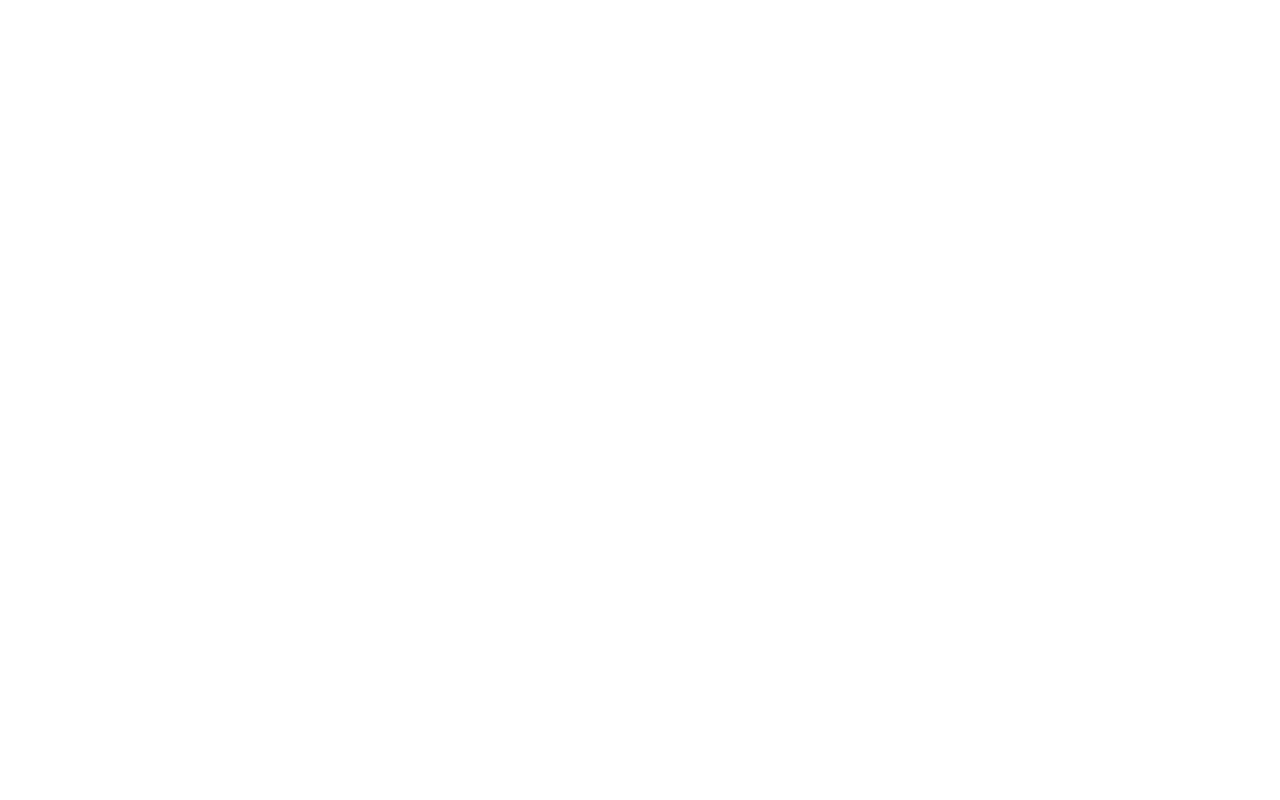
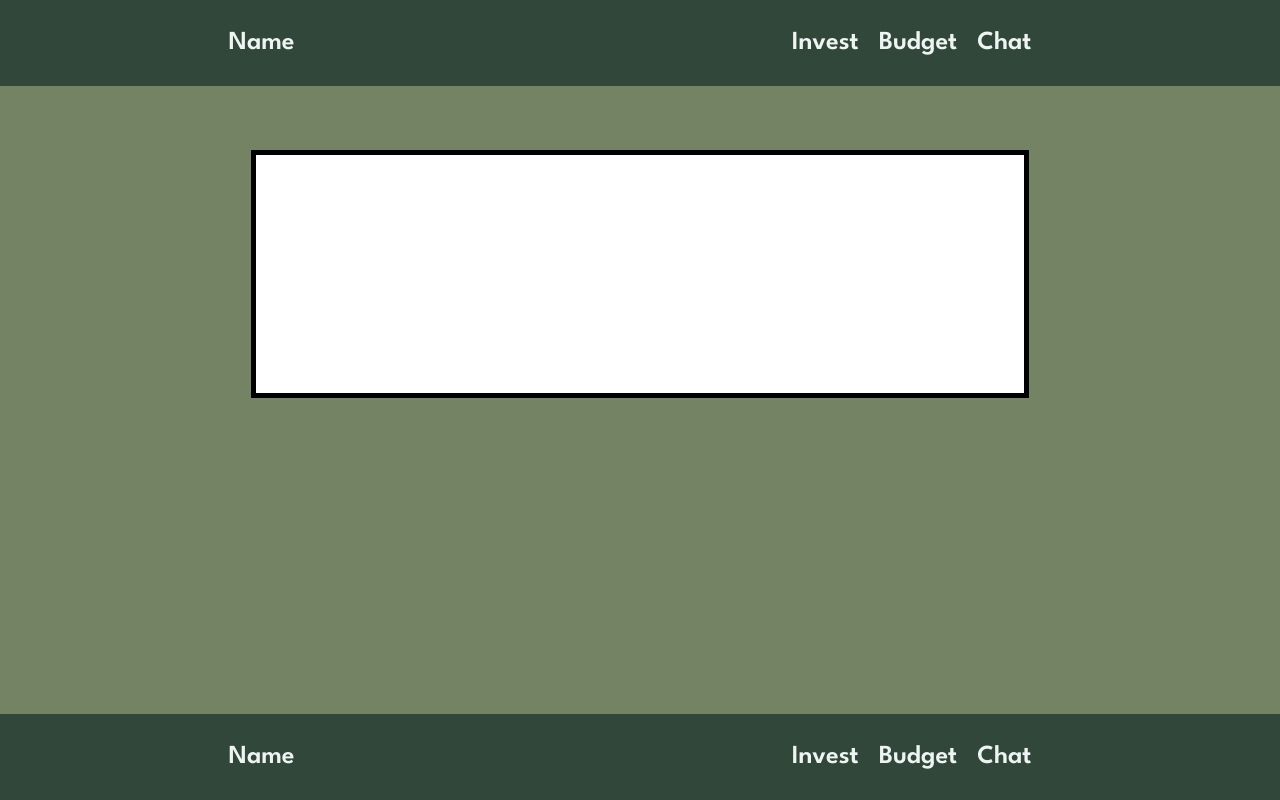
Before and after one commit to tjklint/CapitalCoach, a plain HTML site: page index.html in a window 1280 px wide. Drawn offline with Linux system fonts and the light colour scheme.

Commit message:
Added script and template headers, footers + style

```diff
--- a/index.html
+++ b/index.html
@@ -3,9 +3,41 @@
 <head>
     <meta charset="UTF-8">
     <meta name="viewport" content="width=device-width, initial-scale=1.0">
-    <title>Document</title>
+    <title>Budgeting Investments</title>
+    <link rel="stylesheet" href="./src/style.css">
+    <script src="./src/script.js" defer></script>
+    <link href="https://fonts.googleapis.com/css2?family=League+Spartan:wght@600&display=swap" rel="stylesheet">
+    <link href="https://fonts.googleapis.com/css2?family=League+Spartan:wght@600&family=Poppins&display=swap" rel="stylesheet">
 </head>
 <body>
+    <template id="pageHeaders">
+        <header id="header">
+            <p>Name</p>
+            <nav>
+                <ul>
+                    <li><a href="./investment.html">Invest</a></li>
+                    <li><a href="./budget.htmk">Budget</a></li>
+                    <li><a href="./chat.html">Chat</a></li>
+                </ul>
+            </nav>
+        </header>
+    </template>
 
+    <div id="centerBox">
+
+    </div>
+
+    <template id="pageFooters">
+        <footer id="footer">
+            <p>Name</p>
+            <nav>
+                <ul>
+                    <li><a href="./investment.html">Invest</a></li>
+                    <li><a href="./budget.htmk">Budget</a></li>
+                    <li><a href="./chat.html">Chat</a></li>
+                </ul>
+            </nav>
+        </footer>
+    </template>
 </body>
 </html>
--- /dev/null
+++ b/src/script.js
@@ -0,0 +1,9 @@
+let headerElement = document.getElementById("pageHeaders");
+let headerElementClone = headerElement.content.cloneNode(true);
+let body = document.body;
+let firstChild = body.firstChild;
+body.insertBefore(headerElementClone, firstChild);
+
+let footerElement = document.getElementById("pageFooters");
+let footerElementClone = footerElement.content.cloneNode(true);
+document.body.appendChild(footerElementClone);
--- a/src/style.css
+++ b/src/style.css
@@ -0,0 +1,72 @@
+body {
+    font-family: 'Poppins', sans-serif;
+    background-color: #738363;
+    display: flex;
+    flex-direction: column;
+    min-height: 100vh;
+    align-items: center;
+    justify-content: center;
+}
+
+#header{
+    background-color: #31473A;
+    color: #EDF4F2;
+    display: flex;
+    align-items: center;
+    justify-content: space-around;
+    padding-top: 5px;
+    padding-bottom: 5px;
+    margin: 0;
+    width: 100%;
+    font-family: 'League Spartan', sans-serif;
+    font-size: 26px;
+}
+
+#footer{
+    background-color: #31473A;
+    color: #EDF4F2;
+    display: flex;
+    align-items: center;
+    justify-content: space-around;
+    padding-top: 5px;
+    padding-bottom: 5px;
+    margin-top: auto;
+    font-family: 'League Spartan', sans-serif;
+    width: 100%;
+    font-size: 26px;
+}
+
+body{
+    margin:0;
+    min-height: 100vh;
+    display: flex;
+    flex-direction: column;
+}
+
+nav ul {
+    list-style: none;
+    display: flex;
+}
+
+nav li {
+    margin-right: 20px;
+}
+
+nav a {
+    text-decoration: none;
+    color: #EDF4F2;
+}
+
+nav a:hover {
+    text-decoration: underline;
+}
+
+
+#centerBox {
+    background-color: white;
+    border: 5px solid;
+    width: 60%;
+    padding-top:3%;
+    margin-top:5%;
+    height: 200px;
+  }
```
